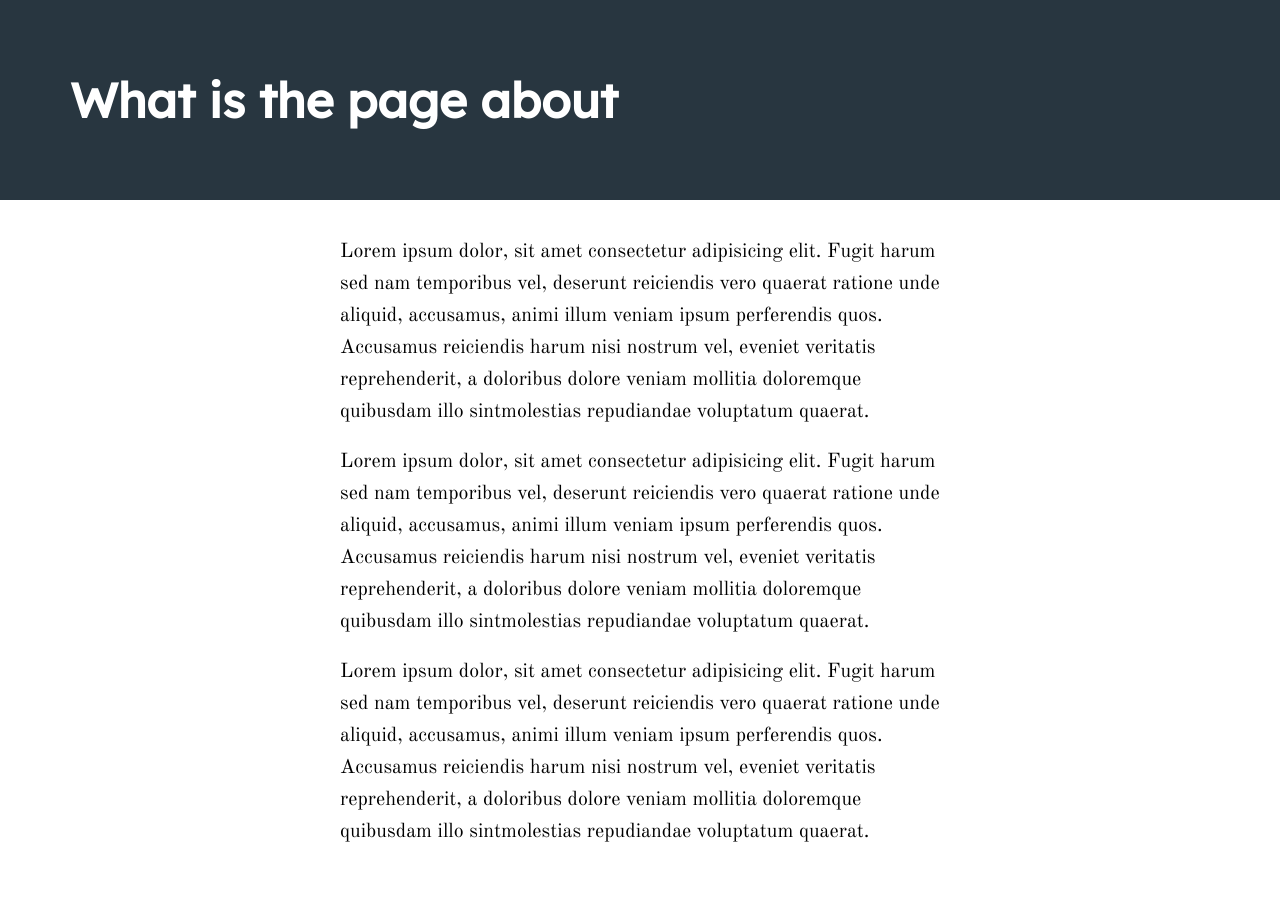
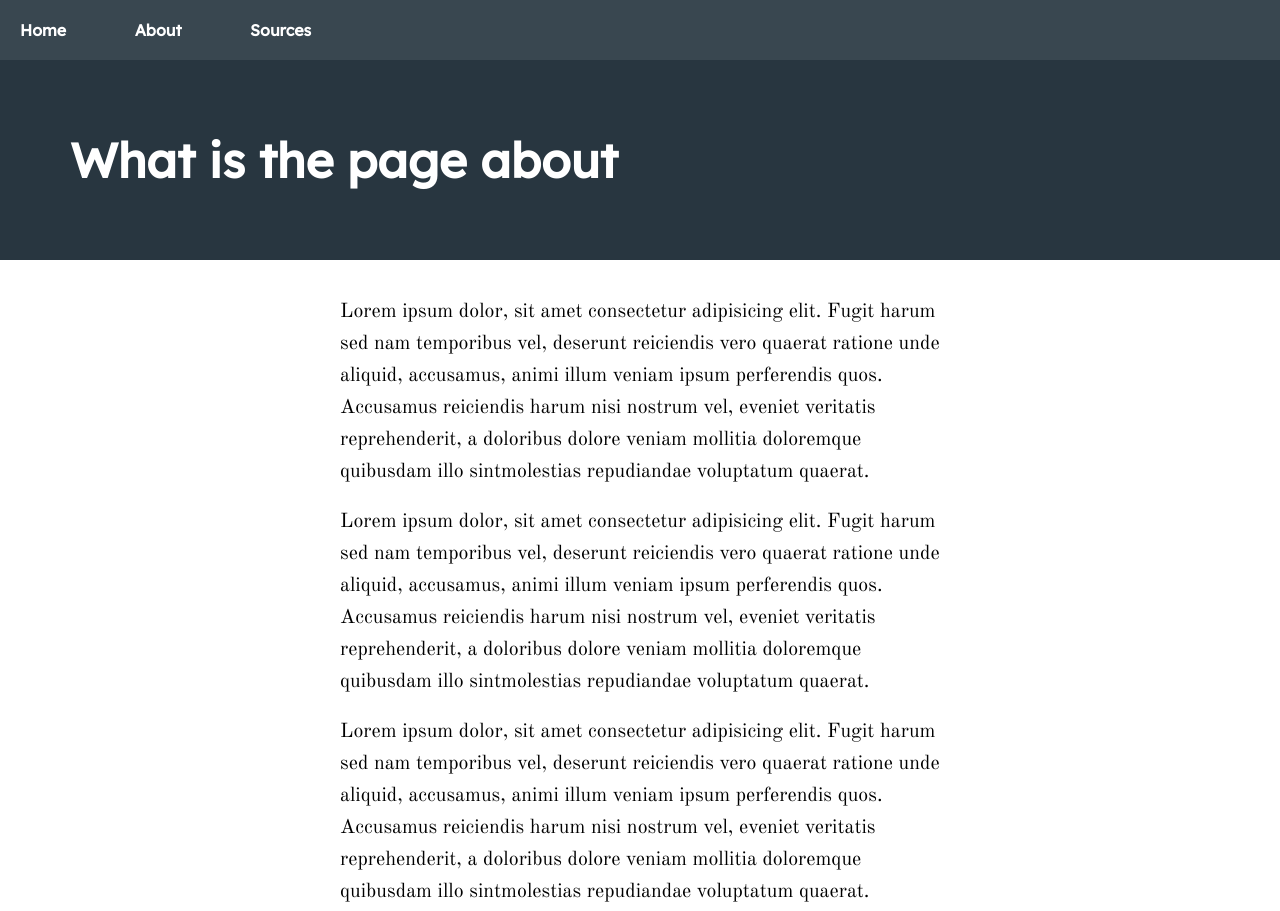
Before and after one commit to ss9649/HIST326, a plain HTML site: page about.html in a window 1280 px wide. Shown: the top 911 px of the page. Drawn offline with nearby package versions, Linux system fonts and the light colour scheme.

Commit message:
working on nav bar for about page

```diff
--- a/about.html
+++ b/about.html
@@ -7,6 +7,13 @@
         <link rel="stylesheet" href="css/about-styles.css">
     </head>
     <body>
+
+        <h4>
+            <a href="index.html" id="gohome">Home</a>
+            <a href="about.html" id="about">About</a>
+            <a href="index.html" id="sources">Sources</a>
+        </h4>
+
         <h1>What is the page about</h1>
         <main>
             <br />
--- a/css/about-styles.css
+++ b/css/about-styles.css
@@ -60,7 +60,43 @@ h3 a:nth-child(1) img { /*previously child 2*/
     margin-left: 90%; /* Adjust the margin as needed */
 }
 
+/*h1 a:nth-child(1) {
+    font-size: 1.5rem;
+    margin-left: 50%;
+}
+
+h1 a:nth-child(1):hover{
+    opacity: 0.85;
+}*/
 
 #github:hover{
     opacity: 0.85;
 }
+
+h4{
+    background-color: rgba(36, 51, 61, 0.9);
+    margin: 0;
+    padding: 20px;
+    width: 100%;
+    height: 100%;
+    text-align: left;
+    font-family: 'Lexend';
+    color: white;
+    font-size: 1rem;
+    word-spacing: 4rem;
+}
+
+#gohome:hover{
+    opacity: 0.85;
+    cursor: pointer;
+}
+
+#about:hover{
+    opacity: 0.85;
+    cursor: pointer;
+}
+
+#sources:hover{
+    opacity: 0.85;
+    cursor: pointer;
+}
```
